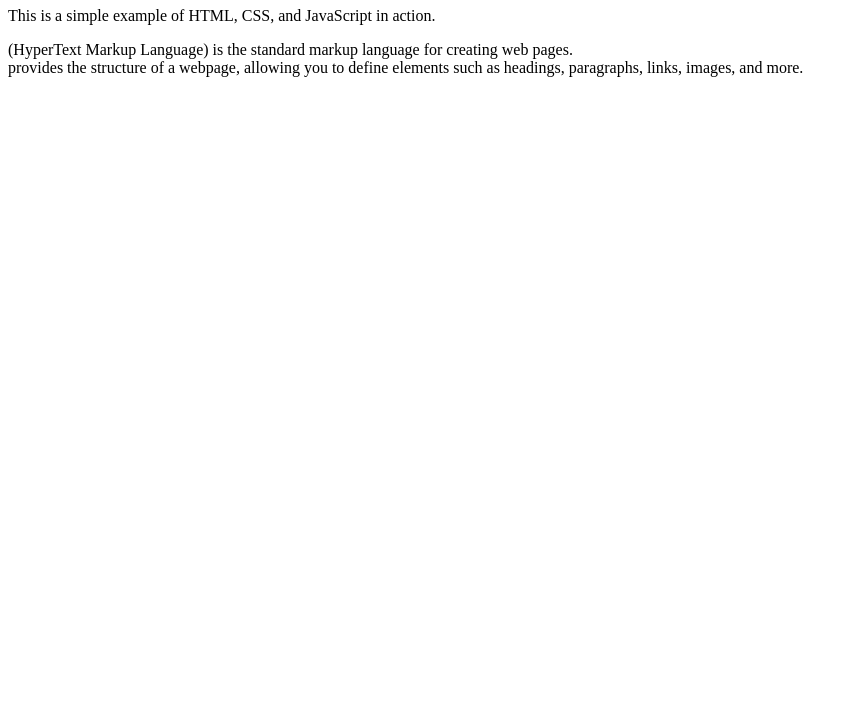
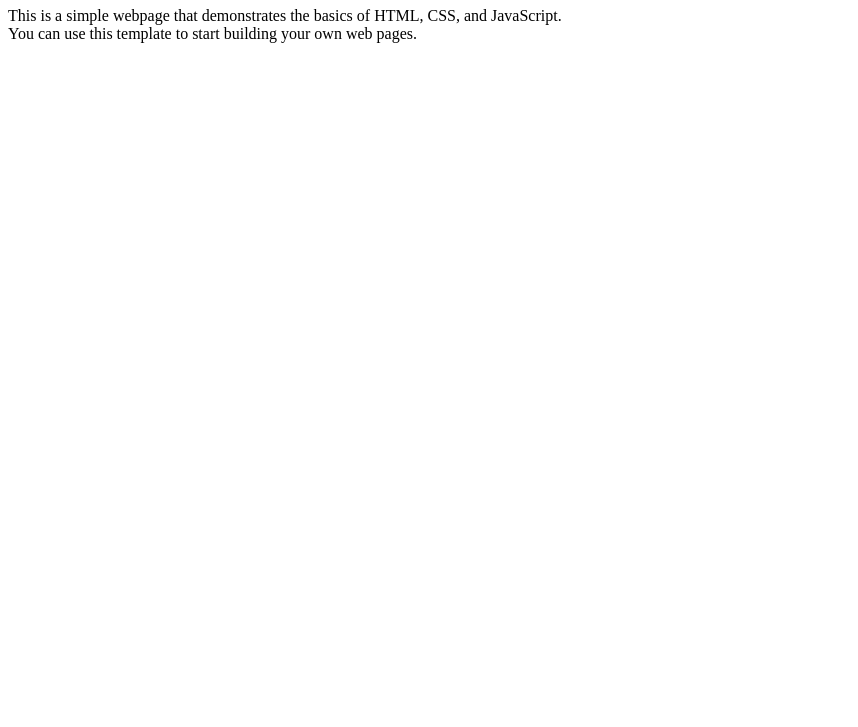
Before and after one commit to Chalcedonee/HTML-CSS-JS, a plain HTML site: page index.html in a window 1280 px wide. Shown: the part 73-800 px from the top of the page, without its empty margins (0-858 px from the left). Drawn offline with Linux system fonts and the light colour scheme.

Commit message:
Contents of the Page

```diff
--- a/index.html
+++ b/index.html
@@ -10,9 +10,10 @@
 
 <body>
 
-  <h1>HTML/CSS/JAVASCRIPT Basics</h1>
-  <p>This is a simple example of HTML, CSS, and JavaScript in action.
-  <p> (HyperText Markup Language) is the standard markup language for creating web pages. <br> provides the structure of a webpage, allowing you to define elements such as headings, paragraphs, links, images, and more.
+  <!-- Content of the Page goes here -->
+   <h1>HTML/CSS/JAVASCRIPT Basics</h1>
+  <p>This is a simple webpage that demonstrates the basics of HTML, CSS, and JavaScript.<br> You can use this template to start building your own web pages.</p>
+
 
 </body>
 
```
